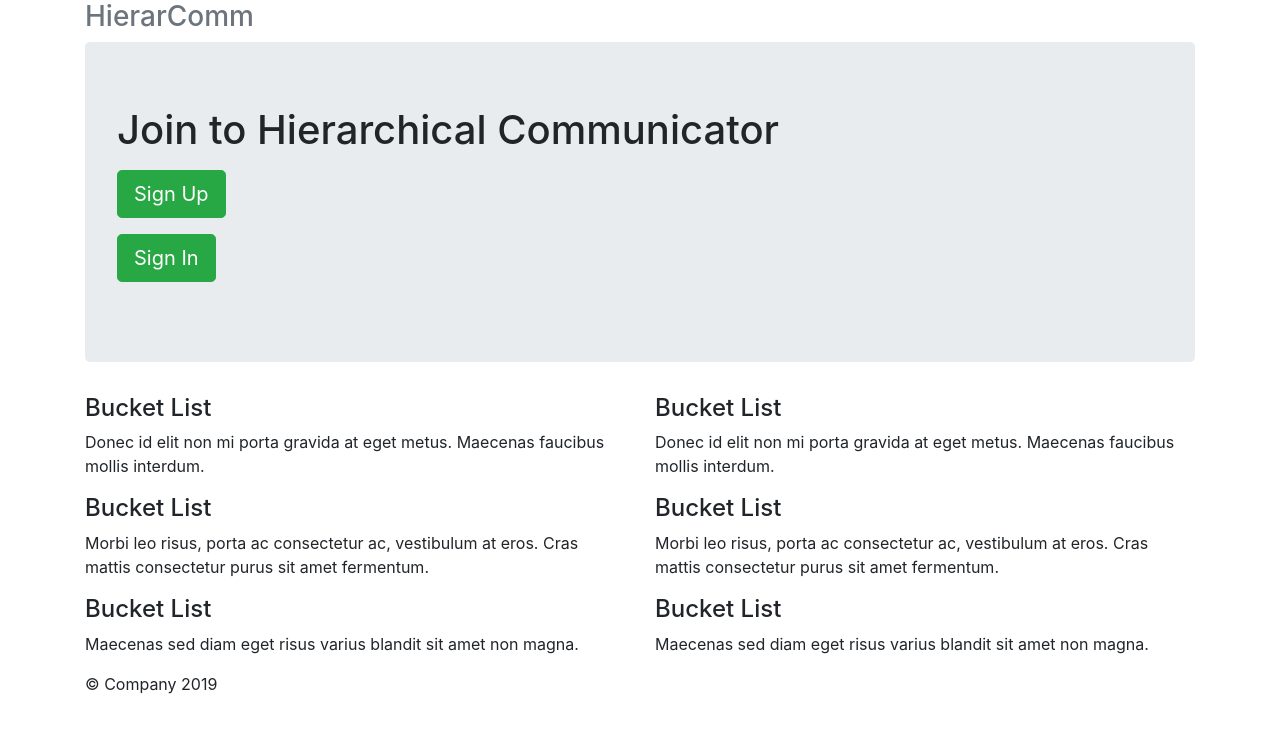
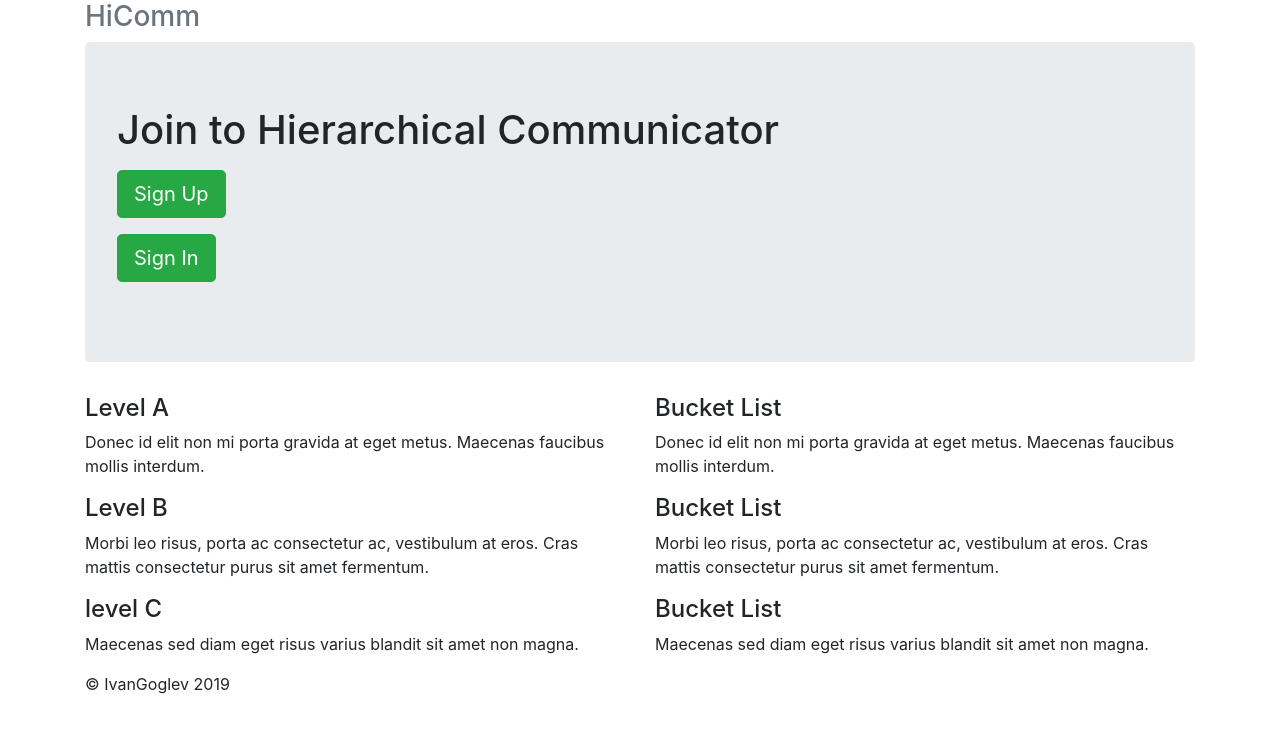
Before and after one commit to goglevivan/HiComm, a Flask app: page / in a window 1280 px wide. Shown: the top 733 px of the page. Run offline with Flask 2, Linux system fonts and the light colour scheme; some libraries are stand-ins or nearby versions.

Commit message:
users a b c

```diff
--- a/FlaskApp/templates/admin.html
+++ b/FlaskApp/templates/admin.html
@@ -2,7 +2,7 @@
 <html lang="en">
 <head>
     <meta charset="UTF-8">
-    <title>HierarComm::AdminPanel</title>
+    <title>HiComm::AdminPanel</title>
 </head>
 <body>
 
--- a/FlaskApp/templates/index.html
+++ b/FlaskApp/templates/index.html
@@ -2,7 +2,7 @@
 <html lang="en">
 <head>
     <meta charset="UTF-8">
-    <title>HierarComm</title>
+    <title>HiComm</title>
 
     <link rel="stylesheet" href="https://stackpath.bootstrapcdn.com/bootstrap/4.3.1/css/bootstrap.min.css" integrity="sha384-ggOyR0iXCbMQv3Xipma34MD+dH/1fQ784/j6cY/iJTQUOhcWr7x9JvoRxT2MZw1T" crossorigin="anonymous">
 </head>
@@ -12,7 +12,7 @@
             <nav>
 
             </nav>
-            <h3 class="text-muted">HierarComm</h3>
+            <h3 class="text-muted">HiComm</h3>
         </div>
 
         <div class="jumbotron">
@@ -26,13 +26,13 @@
 
         <div class="row marketing">
             <div class="col-lg-6">
-                <h4>Bucket List</h4>
+                <h4>Level A</h4>
                 <p>Donec id elit non mi porta gravida at eget metus. Maecenas faucibus mollis interdum.</p>
 
-                <h4>Bucket List</h4>
+                <h4>Level B</h4>
                 <p>Morbi leo risus, porta ac consectetur ac, vestibulum at eros. Cras mattis consectetur purus sit amet fermentum.</p>
 
-                <h4>Bucket List</h4>
+                <h4>level C</h4>
                 <p>Maecenas sed diam eget risus varius blandit sit amet non magna.</p>
             </div>
 
@@ -49,7 +49,7 @@
         </div>
 
         <footer class="footer">
-            <p>&copy; Company 2019</p>
+            <p>&copy; IvanGoglev 2019</p>
         </footer>
 
     </div>
--- a/FlaskApp/templates/lenta1.html
+++ b/FlaskApp/templates/lenta1.html
@@ -9,7 +9,7 @@
 <body>
 <div class="container">
     <div class="header">
-            <h3 class="text-muted">HierarComm::Level A</h3>
+            <h3 class="text-muted">HiComm::Level A</h3>
     </div>
 
     <div class="jumbotron">
--- a/FlaskApp/templates/lenta2.html
+++ b/FlaskApp/templates/lenta2.html
@@ -9,7 +9,7 @@
 <body>
 <div class="container">
     <div class="header">
-            <h3 class="text-muted">HierarComm::Level B</h3>
+            <h3 class="text-muted">HiComm::Level B</h3>
     </div>
 
     <div class="jumbotron">
--- a/FlaskApp/templates/lenta3.html
+++ b/FlaskApp/templates/lenta3.html
@@ -9,7 +9,7 @@
 <body>
 <div class="container">
     <div class="header">
-            <h3 class="text-muted">HierarComm::Level C</h3>
+            <h3 class="text-muted">HiComm::Level C</h3>
     </div>
 
     <div class="jumbotron">
--- a/FlaskApp/templates/signin.html
+++ b/FlaskApp/templates/signin.html
@@ -1,7 +1,7 @@
 <!DOCTYPE html>
 <html lang="en">
   <head>
-    <title>HierarComm::SignIn</title>
+    <title>HiComm::SignIn</title>
 
 
    <link rel="stylesheet" href="https://stackpath.bootstrapcdn.com/bootstrap/4.3.1/css/bootstrap.min.css" integrity="sha384-ggOyR0iXCbMQv3Xipma34MD+dH/1fQ784/j6cY/iJTQUOhcWr7x9JvoRxT2MZw1T" crossorigin="anonymous">
@@ -31,7 +31,7 @@
     <div class="container">
       <div class="header">
 
-        <h3 class="text-muted">Sign in account</h3>
+        <h3 class="text-muted">Sign in HiComm account</h3>
       </div>
 
       <div class="jumbotron">
@@ -48,7 +48,7 @@
 
 
       <footer class="footer">
-        <p>&copy; 2019</p>
+        <p>&copy; IvanGoglev 2019</p>
       </footer>
 
     </div>
--- a/FlaskApp/templates/signup.html
+++ b/FlaskApp/templates/signup.html
@@ -1,7 +1,7 @@
 <!DOCTYPE html>
 <html lang="en">
   <head>
-    <title>HierarComm::SignUp</title>
+    <title>HiComm::SignUp</title>
 
 
    <link rel="stylesheet" href="https://stackpath.bootstrapcdn.com/bootstrap/4.3.1/css/bootstrap.min.css" integrity="sha384-ggOyR0iXCbMQv3Xipma34MD+dH/1fQ784/j6cY/iJTQUOhcWr7x9JvoRxT2MZw1T" crossorigin="anonymous">
@@ -31,7 +31,7 @@
     <div class="container">
       <div class="header">
 
-        <h3 class="text-muted">Create account</h3>
+        <h3 class="text-muted">Create a HiComm account</h3>
       </div>
 
       <div class="jumbotron">
@@ -51,7 +51,7 @@
 
 
       <footer class="footer">
-        <p>&copy;2019</p>
+        <p>&copy; IvanGoglev 2019</p>
       </footer>
 
     </div>
```
Also changed, not shown: 7 other files.
